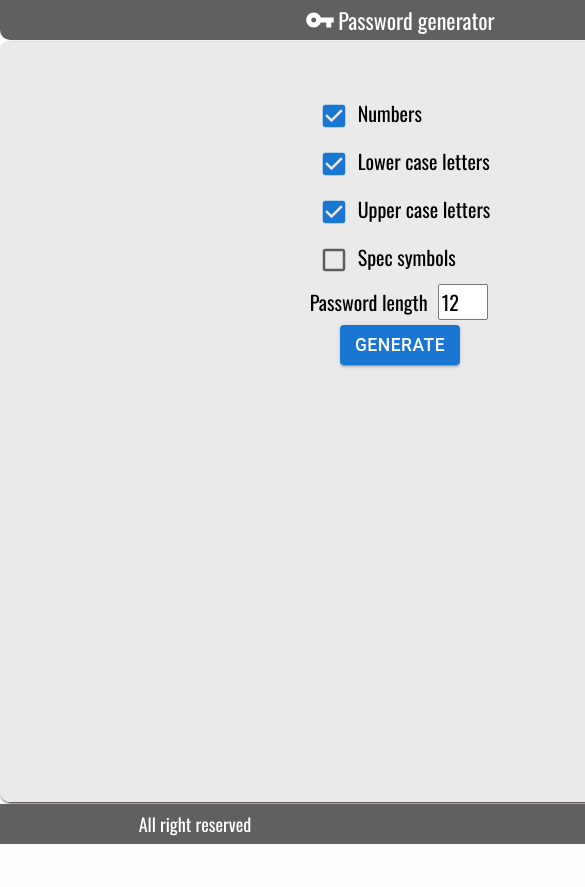
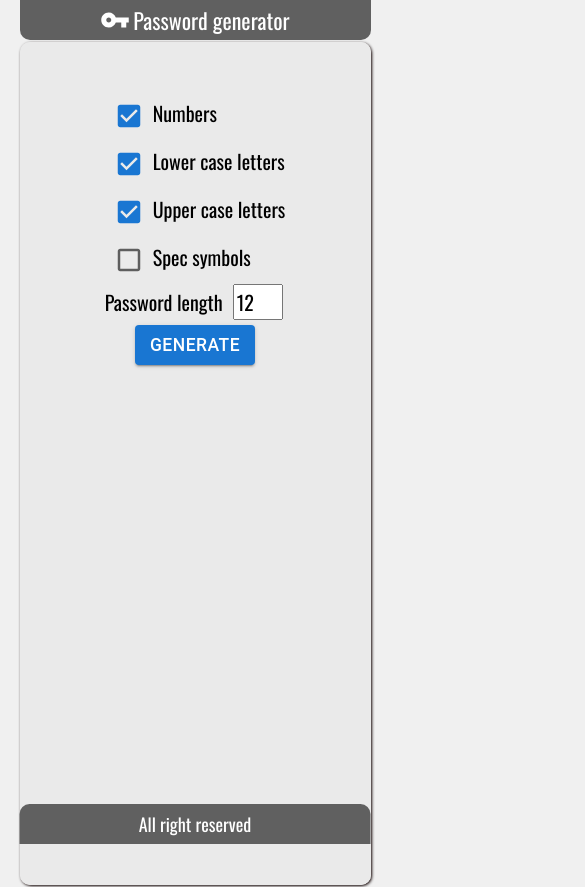
Before and after one commit to patr4519/pass-generator-v2, a React (Create React App) app: page / in a window 390 px wide. Shown: the top 887 px of the page, 585 px wide, since content can reach past the window. Before the commit the page ends 844 px from the top, so only its background shows below. Built offline with nearby package versions, Linux system fonts and the light colour scheme.

Commit message:
Some styles and adaptive

```diff
--- a/src/components/Footer/Footer.module.scss
+++ b/src/components/Footer/Footer.module.scss
@@ -13,4 +13,8 @@
   color: white;
   border-top-left-radius: 10px;
   border-top-right-radius: 10px;
+
+  @media (max-width: 412px) {
+    width: 90%;
+  }
 }
--- a/src/components/Generator/Generator.module.scss
+++ b/src/components/Generator/Generator.module.scss
@@ -3,12 +3,14 @@
   justify-content: center;
   background-color: rgba(234, 234, 234, 0.97);
   border-radius: 10px;
-  margin-top: 2px;
+  margin: 2px auto;
   box-shadow: 1px 1px 3px #0f0000;
-  position: fixed;
-  top: 40px;
-  bottom: 42px;
+  height: 843px;
   width: 800px;
+
+  @media (max-width: 412px) {
+    width: 90%;
+  }
 
   .generator {
     margin-top: 50px;
--- a/src/components/Header/Header.module.scss
+++ b/src/components/Header/Header.module.scss
@@ -10,6 +10,11 @@
   border-bottom-left-radius: 10px;
   border-bottom-right-radius: 10px;
 
+  @media (max-width: 412px) {
+    width: 90%;
+    margin: auto;
+  }
+
   .title {
     display: flex;
     align-items: center;
--- a/src/index.scss
+++ b/src/index.scss
@@ -7,9 +7,7 @@
 body {
   margin: 0;
   padding: 0;
-  width: 800px;
-  margin: auto;
-  background-color: rgba(253, 253, 253, 0.973);
+  background-color: rgba(240, 240, 240, 0.97);
 }
 
 ul,
```
